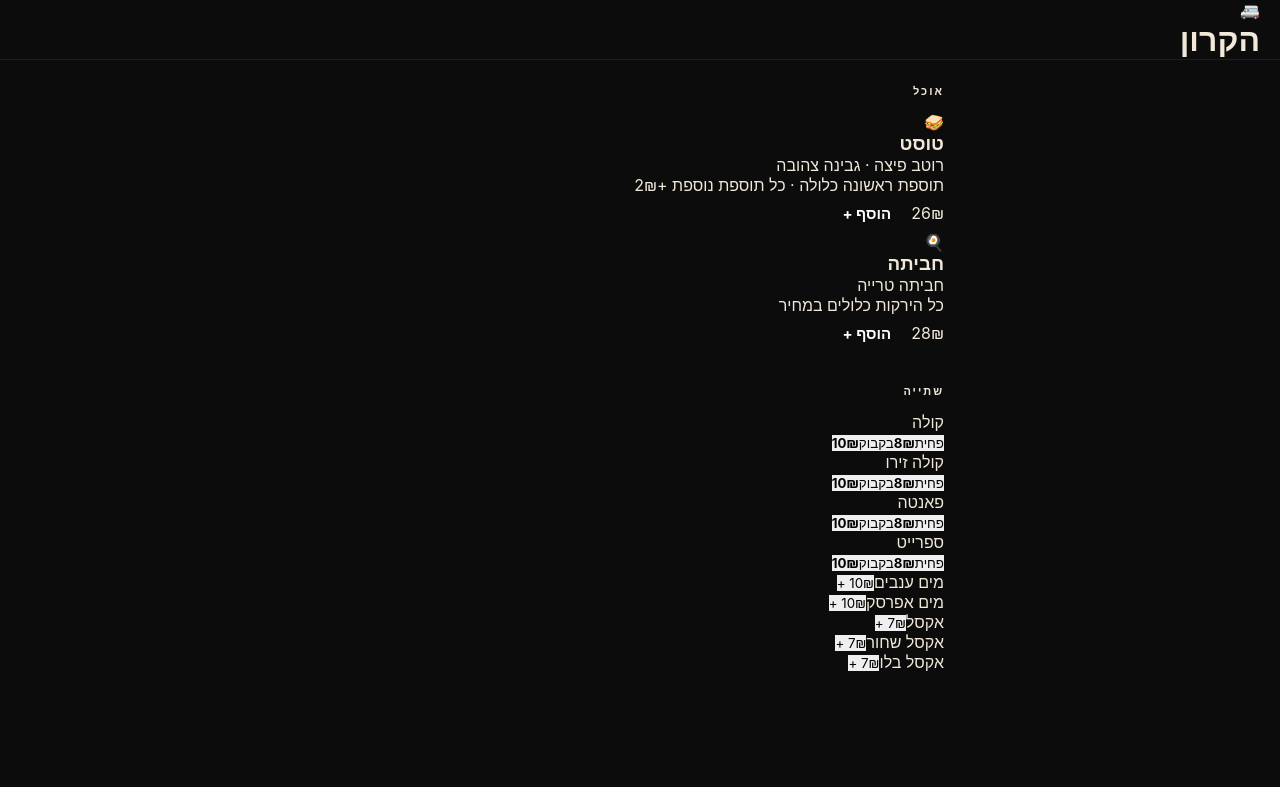
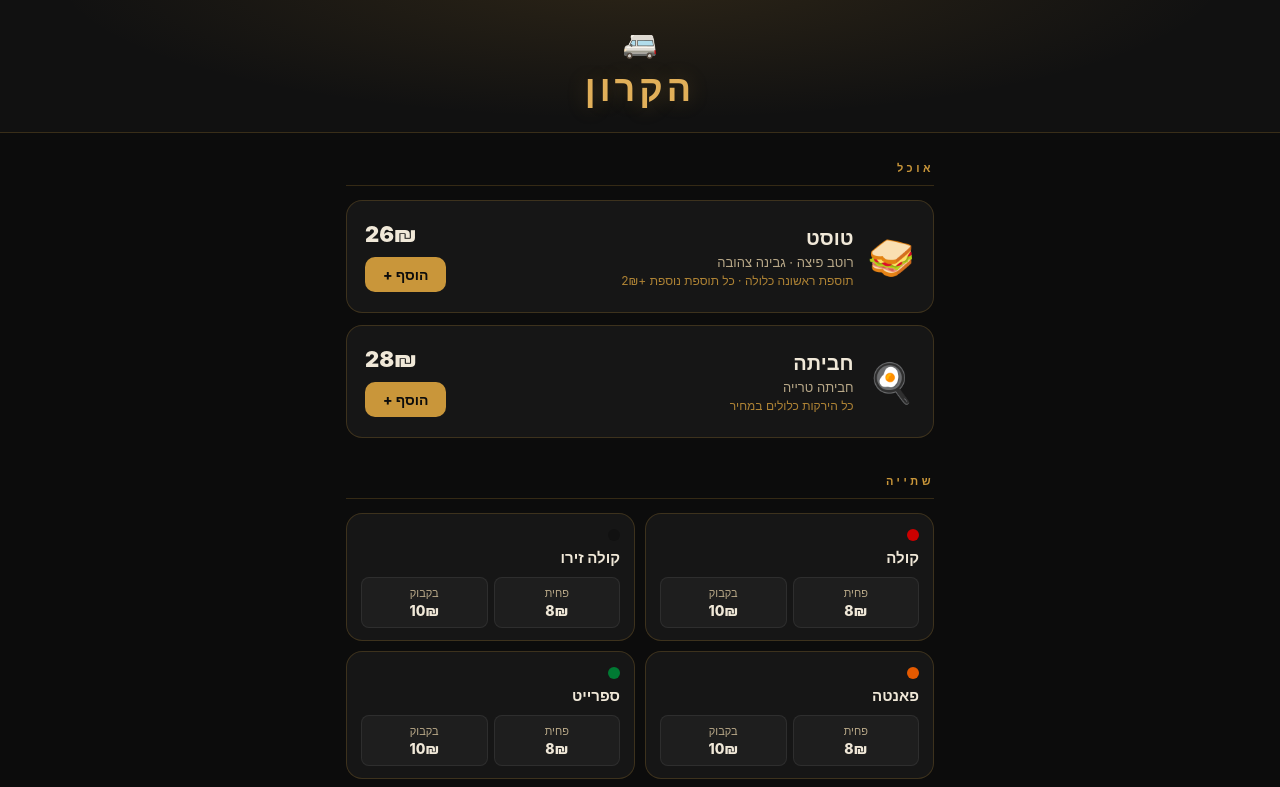
Before and after one commit to avia687/-, a React (Vite) app in the folder client/: page / in a window 1280 px wide. Shown: the top 787 px of the page. Built offline with nearby package versions, Linux system fonts and the light colour scheme; the HTML template or start-up script is replaced by a standard one.

Commit message:
Dark luxury + drinks

```diff
--- a/client/src/pages/CustomerPage.css
+++ b/client/src/pages/CustomerPage.css
@@ -1,268 +1,329 @@
-/* Page */
+/* ─── Page ─── */
 .page { min-height: 100vh; background: var(--bg); }
 
-/* Header */
+/* ─── Header ─── */
 .header {
-  background: var(--white);
-  border-bottom: 1px solid var(--border);
-  padding: 0 20px;
-  position: sticky; top: 0; z-index: 10;
+  background: #111111;
+  border-bottom: 1px solid var(--gold-border);
+  text-align: center;
+  padding: 26px 20px 22px;
+  position: relative; overflow: hidden;
 }
-.header-inner {
-  max-width: 640px; margin: 0 auto;
-  height: 64px;
-  display: flex; align-items: center; justify-content: space-between;
+.header-glow {
+  position: absolute; inset: 0;
+  background: radial-gradient(ellipse at 50% -20%, rgba(201,150,58,.15) 0%, transparent 65%);
+  pointer-events: none;
 }
-.header-logo {
-  font-size: 22px; font-weight: 800;
-  color: var(--black); letter-spacing: -0.5px;
-}
-.header-logo span { color: var(--accent); }
-.header-tag {
-  font-size: 12px; color: var(--muted);
-  background: var(--bg); border-radius: 20px;
-  padding: 4px 12px; font-weight: 500;
+.header-icon  { font-size: 28px; display: block; margin-bottom: 6px; }
+.header-title {
+  font-size: 36px; font-weight: 900; letter-spacing: 4px;
+  color: var(--gold-l);
+  text-shadow: 0 1px 20px rgba(201,150,58,.25);
 }
 
-/* Main */
-.main { max-width: 640px; margin: 0 auto; padding: 24px 16px 64px; }
+/* ─── Main ─── */
+.main { max-width: 620px; margin: 0 auto; padding: 28px 16px 64px; }
 
-/* Section */
-.section { margin-bottom: 32px; }
+/* ─── Section ─── */
+.section { margin-bottom: 36px; }
 .section-label {
-  font-size: 11px; font-weight: 700; letter-spacing: 2px;
-  color: var(--muted); text-transform: uppercase;
+  font-size: 11px; font-weight: 700; letter-spacing: 3.5px;
+  text-transform: uppercase; color: var(--gold);
   margin-bottom: 14px;
+  padding-bottom: 10px; border-bottom: 1px solid var(--gold-border);
 }
 
-/* Menu Cards */
-.menu-grid { display: flex; flex-direction: column; gap: 12px; }
+/* ─── Food Cards ─── */
+.food-grid { display: flex; flex-direction: column; gap: 12px; }
 
-.menu-card {
-  background: var(--white);
-  border: 1px solid var(--border);
+.food-card {
+  background: var(--card);
+  border: 1px solid var(--gold-border);
   border-radius: var(--radius);
-  padding: 20px;
-  display: flex; align-items: center; gap: 16px;
+  padding: 20px 18px;
+  display: flex; align-items: center; gap: 14px;
+  opacity: 0; animation: fadeInUp .55s cubic-bezier(.22,1,.36,1) forwards;
   transition: box-shadow .2s, border-color .2s;
 }
-.menu-card:hover {
-  box-shadow: var(--shadow-md);
-  border-color: #ccc;
+.food-card:hover {
+  box-shadow: 0 6px 28px rgba(0,0,0,.5);
+  border-color: rgba(201,150,58,.4);
 }
 
-.menu-card-left { flex: 1; min-width: 0; }
-.menu-item-icon { font-size: 32px; margin-bottom: 10px; display: block; }
-.menu-item-name {
-  font-size: 20px; font-weight: 700; color: var(--text);
-  margin-bottom: 4px;
+.food-icon { font-size: 38px; flex-shrink: 0; }
+.food-body { flex: 1; min-width: 0; }
+.food-name {
+  font-size: 20px; font-weight: 800;
+  color: var(--cream); margin-bottom: 4px; line-height: 1.2;
 }
-.menu-item-desc  { font-size: 14px; color: var(--secondary); margin-bottom: 4px; }
-.menu-item-note  { font-size: 12px; color: var(--muted); }
+.food-desc { font-size: 13px; color: var(--cream-2); margin-bottom: 3px; }
+.food-note { font-size: 12px; color: var(--gold); opacity: .85; }
 
-.menu-card-right {
+.food-right {
   display: flex; flex-direction: column;
   align-items: flex-end; gap: 10px; flex-shrink: 0;
 }
-.menu-item-price { font-size: 22px; font-weight: 800; color: var(--text); }
+.food-price { font-size: 22px; font-weight: 900; color: var(--cream); }
 
 .add-btn {
-  background: var(--accent);
-  color: #fff;
+  background: var(--gold);
+  color: #0C0C0C;
   border-radius: var(--radius-sm);
-  padding: 9px 20px;
-  font-size: 15px; font-weight: 700;
+  padding: 9px 18px;
+  font-size: 14px; font-weight: 800;
   transition: background .15s, transform .1s;
   white-space: nowrap;
 }
-.add-btn:hover  { background: #A8360A; }
-.add-btn:active { transform: scale(.97); }
+.add-btn:hover  { background: var(--gold-l); }
+.add-btn:active { transform: scale(.96); }
 
-/* Divider */
-.divider {
-  border: none; border-top: 1px solid var(--border); margin: 0 0 24px;
+/* ─── Drinks ─── */
+.drinks-grid {
+  display: grid;
+  grid-template-columns: repeat(2, 1fr);
+  gap: 10px;
 }
 
-/* Cart */
-.cart-section {
-  background: var(--white);
+.drink-card {
+  background: var(--card);
+  border: 1px solid var(--gold-border);
+  border-radius: var(--radius);
+  padding: 14px 14px 12px;
+  display: flex; flex-direction: column; gap: 10px;
+  animation: fadeInUp .5s cubic-bezier(.22,1,.36,1) both;
+}
+
+.drink-dot {
+  width: 12px; height: 12px; border-radius: 50%;
+  flex-shrink: 0; align-self: flex-start; margin-top: 1px;
+}
+
+.drink-name {
+  font-size: 15px; font-weight: 700; color: var(--cream); line-height: 1.2;
+  margin-top: -2px;
+}
+
+.drink-sizes { display: flex; gap: 6px; }
+
+.drink-btn {
+  flex: 1;
+  background: var(--card2);
   border: 1px solid var(--border);
+  border-radius: 8px;
+  padding: 8px 4px;
+  display: flex; flex-direction: column; align-items: center; gap: 2px;
+  transition: border-color .15s, background .15s;
+}
+.drink-btn span  { font-size: 11px; color: var(--cream-2); }
+.drink-btn strong { font-size: 14px; font-weight: 800; color: var(--cream); }
+.drink-btn:hover {
+  border-color: var(--gold);
+  background: var(--gold-pale);
+}
+
+.drink-add {
+  background: var(--gold);
+  color: #0C0C0C;
+  border-radius: 8px;
+  padding: 8px;
+  font-size: 14px; font-weight: 800;
+  width: 100%;
+  transition: background .15s;
+}
+.drink-add:hover { background: var(--gold-l); }
+
+/* ─── Cart ─── */
+.cart-box {
+  background: var(--card);
+  border: 1px solid var(--gold-border);
   border-radius: var(--radius);
   overflow: hidden;
+  animation: fadeInUp .4s ease;
+}
+
+.cart-row {
+  display: flex; align-items: center; gap: 10px;
+  padding: 13px 18px;
+  border-bottom: 1px solid var(--border);
   animation: fadeIn .3s ease;
 }
-.cart-header {
-  padding: 16px 20px;
-  border-bottom: 1px solid var(--border);
-  font-size: 15px; font-weight: 700; color: var(--text);
-}
-
-.cart-item {
-  display: flex; justify-content: space-between; align-items: center;
-  padding: 14px 20px;
-  border-bottom: 1px solid #F0F0F0;
-  animation: fadeIn .25s ease;
-}
-.cart-item:last-of-type { border-bottom: none; }
-.cart-item-info { flex: 1; }
-.cart-item-name   { font-size: 15px; font-weight: 600; color: var(--text); }
-.cart-item-extras { font-size: 13px; color: var(--muted); margin-top: 2px; }
-.cart-item-right  { display: flex; align-items: center; gap: 12px; }
-.cart-item-price  { font-size: 15px; font-weight: 700; color: var(--text); }
-.remove-btn {
-  background: none; color: #BBBBBB;
-  font-size: 16px; padding: 2px 6px;
+.cart-info   { flex: 1; display: flex; flex-direction: column; gap: 2px; }
+.cart-name   { font-size: 15px; font-weight: 700; color: var(--cream); }
+.cart-extras { font-size: 12px; color: var(--cream-2); }
+.cart-price  { font-size: 15px; font-weight: 800; color: var(--gold-l); white-space: nowrap; }
+.del-btn {
+  background: none; color: rgba(255,255,255,.2);
+  font-size: 14px; padding: 2px 6px;
   transition: color .15s;
 }
-.remove-btn:hover { color: #CC3333; }
+.del-btn:hover { color: #E05050; }
 
-.total-row {
+.cart-total {
   display: flex; justify-content: space-between; align-items: center;
-  padding: 16px 20px;
-  border-top: 2px solid var(--border);
+  padding: 14px 18px;
+  border-top: 1px solid var(--gold-border);
+  font-size: 13px; font-weight: 700;
+  color: var(--cream-2); text-transform: uppercase; letter-spacing: 1px;
 }
-.total-label { font-size: 14px; font-weight: 600; color: var(--secondary); }
-.total-price { font-size: 24px; font-weight: 800; color: var(--text); }
+.cart-total-price { font-size: 26px; font-weight: 900; color: var(--cream); }
 
-/* Form */
-.form-section { padding: 20px; border-top: 1px solid var(--border); }
-.form-title {
-  font-size: 13px; font-weight: 700; color: var(--muted);
-  letter-spacing: 1px; text-transform: uppercase; margin-bottom: 14px;
+/* ─── Form ─── */
+.form {
+  padding: 18px 18px 20px;
+  border-top: 1px solid var(--border);
 }
-.input {
+.form-label {
+  font-size: 12px; font-weight: 700; color: var(--cream-2);
+  letter-spacing: 2px; text-transform: uppercase; margin-bottom: 12px;
+}
+.inp {
   width: 100%; display: block;
+  background: var(--card2);
+  border: 1.5px solid var(--border);
+  border-radius: var(--radius-sm);
   padding: 12px 14px;
-  border-radius: var(--radius-sm);
-  border: 1.5px solid var(--border);
-  background: var(--white);
-  color: var(--text); font-size: 16px;
+  color: var(--cream); font-size: 16px;
   margin-bottom: 10px;
   transition: border-color .2s;
 }
-.input:focus { border-color: var(--accent); }
-.input::placeholder { color: #BBBBBB; }
+.inp::placeholder { color: rgba(255,255,255,.2); }
+.inp:focus { border-color: var(--gold); }
 
-.error-msg { font-size: 13px; color: #CC3333; margin-bottom: 10px; font-weight: 500; }
+.err { font-size: 13px; color: #E06060; margin-bottom: 10px; font-weight: 600; }
 
 .submit-btn {
-  width: 100%; padding: 15px;
+  width: 100%; padding: 14px;
   background: var(--green); color: #fff;
   border-radius: var(--radius-sm);
-  font-size: 17px; font-weight: 700;
-  display: flex; align-items: center; justify-content: center; gap: 8px;
+  font-size: 17px; font-weight: 800;
+  display: flex; align-items: center; justify-content: center;
   transition: background .15s, transform .1s;
+  box-shadow: 0 4px 18px var(--green-glow);
 }
-.submit-btn:hover:not(:disabled) { background: #145E2E; }
+.submit-btn:hover:not(:disabled)  { background: #1D6436; }
 .submit-btn:active:not(:disabled) { transform: scale(.99); }
 .submit-btn:disabled { opacity: .6; cursor: wait; }
 
-.spinner {
+.spin {
   width: 18px; height: 18px; border-radius: 50%;
-  border: 2px solid rgba(255,255,255,.35);
-  border-top-color: #fff;
+  border: 2px solid rgba(255,255,255,.3); border-top-color: #fff;
   animation: spin .7s linear infinite;
 }
 
-/* Modal */
+/* ─── Modal ─── */
 .overlay {
   position: fixed; inset: 0;
-  background: rgba(0,0,0,.45);
+  background: rgba(0,0,0,.7);
+  backdrop-filter: blur(4px);
   display: flex; align-items: flex-end; justify-content: center;
   z-index: 200;
   animation: fadeIn .2s ease;
 }
 .modal {
-  background: var(--white);
-  border-radius: 20px 20px 0 0;
-  padding: 28px 20px 40px;
-  width: 100%; max-width: 540px;
-  max-height: 85vh; overflow-y: auto;
+  background: #181818;
+  border: 1px solid var(--gold-border);
+  border-radius: 22px 22px 0 0;
+  padding: 26px 20px 40px;
+  width: 100%; max-width: 520px;
+  max-height: 86vh; overflow-y: auto;
   position: relative;
-  animation: slideUp .25s cubic-bezier(.4,0,.2,1);
+  animation: slideUp .28s cubic-bezier(.22,1,.36,1);
 }
-.modal-handle {
-  width: 36px; height: 4px; background: var(--border);
-  border-radius: 4px; margin: 0 auto 20px;
+.modal-bar {
+  width: 36px; height: 4px; background: rgba(255,255,255,.12);
+  border-radius: 4px; margin: 0 auto 22px;
 }
 .close-btn {
-  position: absolute; top: 20px; left: 20px;
-  background: var(--bg); border-radius: var(--radius-sm);
-  width: 32px; height: 32px; font-size: 15px; color: var(--muted);
+  position: absolute; top: 18px; left: 18px;
+  background: rgba(255,255,255,.06); border-radius: 8px;
+  width: 30px; height: 30px;
+  color: var(--cream-2); font-size: 13px; font-weight: 700;
   display: flex; align-items: center; justify-content: center;
+  transition: background .15s;
 }
-.close-btn:hover { background: var(--border); }
+.close-btn:hover { background: rgba(255,255,255,.12); }
 
-.modal-item-icon { font-size: 40px; margin-bottom: 10px; display: block; }
-.modal-title    { font-size: 24px; font-weight: 800; color: var(--text); margin-bottom: 4px; }
-.modal-subtitle { font-size: 14px; color: var(--secondary); margin-bottom: 4px; }
-.modal-note     { font-size: 12px; color: var(--muted); margin-bottom: 20px; }
+.modal-icon  { font-size: 44px; display: block; text-align: center; margin-bottom: 8px; }
+.modal-title {
+  font-size: 26px; font-weight: 900;
+  color: var(--cream); text-align: center; margin-bottom: 4px;
+}
+.modal-sub  {
+  text-align: center; font-size: 14px; font-weight: 600;
+  color: var(--cream-2); margin-bottom: 4px;
+}
+.modal-note {
+  text-align: center; font-size: 12px;
+  color: var(--gold); opacity: .85; margin-bottom: 20px;
+}
 
 .topping-grid {
-  display: grid; grid-template-columns: repeat(3,1fr); gap: 8px; margin-bottom: 24px;
+  display: grid; grid-template-columns: repeat(3,1fr); gap: 8px; margin-bottom: 22px;
 }
-.topping-btn {
-  padding: 11px 4px;
+.top-btn {
+  padding: 12px 4px;
   border-radius: var(--radius-sm);
   border: 1.5px solid var(--border);
-  background: var(--white); color: var(--text);
-  font-size: 14px; font-weight: 500;
+  background: var(--card2); color: var(--cream);
+  font-size: 14px; font-weight: 600;
   display: flex; flex-direction: column; align-items: center; gap: 4px;
-  transition: border-color .15s, background .15s;
+  transition: border-color .15s, background .15s, color .15s;
 }
-.topping-btn:hover { border-color: var(--accent); }
-.topping-btn--active {
-  border-color: var(--accent);
-  background: var(--accent-soft);
-  color: var(--accent);
+.top-btn:hover { border-color: var(--gold); }
+.top-btn--on {
+  border-color: var(--gold);
+  background: var(--gold-pale);
+  color: var(--gold-l);
   font-weight: 700;
 }
 .free-tag {
-  font-size: 10px; background: #EDF7F1; color: var(--green);
+  font-size: 10px; background: rgba(35,122,66,.3); color: #6ED490;
   border-radius: 4px; padding: 1px 5px; font-weight: 700;
 }
 
-.modal-footer {
+.modal-foot {
   display: flex; justify-content: space-between; align-items: center;
-  padding-top: 20px; border-top: 1px solid var(--border);
+  padding-top: 18px; border-top: 1px solid var(--gold-border);
 }
-.modal-price   { font-size: 26px; font-weight: 800; color: var(--text); }
-.modal-add-btn {
-  background: var(--accent); color: #fff;
-  border-radius: var(--radius-sm); padding: 13px 28px;
-  font-size: 16px; font-weight: 700;
-  transition: background .15s;
+.modal-price { font-size: 28px; font-weight: 900; color: var(--cream); }
+.modal-add {
+  background: var(--gold); color: #0C0C0C;
+  border-radius: var(--radius-sm); padding: 13px 26px;
+  font-size: 16px; font-weight: 800;
+  transition: background .15s, transform .1s;
 }
-.modal-add-btn:hover { background: #A8360A; }
+.modal-add:hover  { background: var(--gold-l); }
+.modal-add:active { transform: scale(.97); }
 
-/* Success */
+/* ─── Success ─── */
 .success-wrap {
   min-height: 100vh; display: flex;
   align-items: center; justify-content: center;
   background: var(--bg); padding: 20px;
 }
 .success-card {
-  background: var(--white); border-radius: 20px;
-  padding: 48px 32px; text-align: center;
-  max-width: 360px; width: 100%;
-  box-shadow: var(--shadow-lg);
-  animation: scaleIn .35s cubic-bezier(.4,0,.2,1);
+  background: var(--card); border: 1px solid var(--gold-border);
+  border-radius: 22px; padding: 46px 32px;
+  text-align: center; max-width: 360px; width: 100%;
+  animation: scaleIn .35s cubic-bezier(.22,1,.36,1);
+  box-shadow: 0 0 50px rgba(201,150,58,.1);
 }
 .success-check {
-  font-size: 48px; color: var(--green);
-  margin-bottom: 16px; display: block; font-weight: 900;
+  font-size: 44px; color: #6ED490; font-weight: 900;
+  display: block; margin-bottom: 14px;
 }
-.success-title { font-size: 26px; font-weight: 800; color: var(--text); margin-bottom: 12px; }
+.success-title { font-size: 26px; font-weight: 900; color: var(--cream); margin-bottom: 12px; }
 .success-num {
-  font-size: 36px; font-weight: 900; color: var(--accent);
-  background: var(--accent-soft); border-radius: 10px;
-  padding: 8px 20px; display: inline-block; margin-bottom: 16px;
+  font-size: 38px; font-weight: 900; color: var(--gold-l);
+  background: var(--gold-pale); border: 1px solid var(--gold-border);
+  border-radius: 12px; padding: 8px 20px;
+  display: inline-block; margin-bottom: 18px; letter-spacing: 2px;
 }
-.success-msg { font-size: 15px; color: var(--secondary); line-height: 1.7; margin-bottom: 28px; }
+.success-msg { font-size: 15px; color: var(--cream-2); line-height: 1.8; margin-bottom: 28px; }
 .success-btn {
-  background: var(--bg); color: var(--secondary);
+  background: transparent; color: var(--cream-2);
   border: 1.5px solid var(--border); border-radius: var(--radius-sm);
-  padding: 11px 28px; font-size: 15px; font-weight: 600;
-  transition: background .15s;
+  padding: 11px 28px; font-size: 14px; font-weight: 700;
+  transition: border-color .15s, color .15s;
 }
-.success-btn:hover { background: var(--border); }
+.success-btn:hover { border-color: var(--gold); color: var(--cream); }
```
